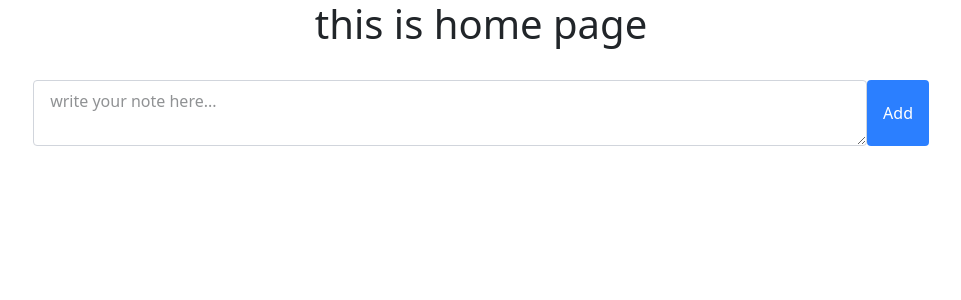
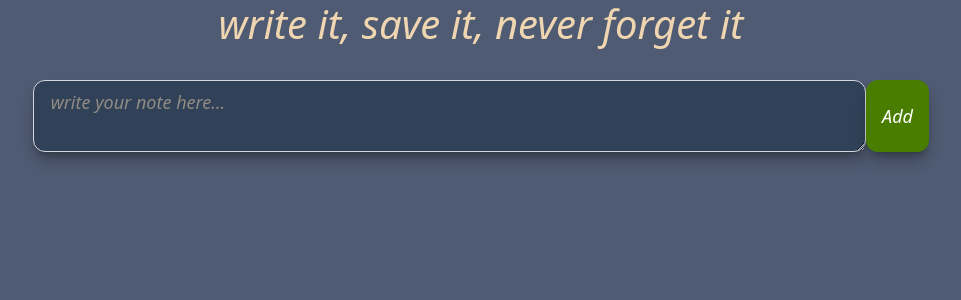
Before and after one commit to AshivaA/react-todolist, a React (Vite) app: page / in a window 1280 px wide. Shown: the top 300 px of the page, without its empty margins (159-1120 px from the left). Built offline with nearby package versions, Linux system fonts and the light colour scheme.

Commit message:
add more css style

```diff
--- a/src/App.jsx
+++ b/src/App.jsx
@@ -10,7 +10,7 @@ function App() {
 
 <div>
 
-  <h1>this is home page</h1>
+  <h1>write it, save it, never forget it</h1>
 
  <NotesManager />
 
--- a/src/index.css
+++ b/src/index.css
@@ -11,31 +11,33 @@
 
 
 .note-input {
-    @apply w-full border border-gray-300 rounded px-3 py-2;
+    @apply w-full border border-gray-300 rounded px-3 py-2  ;
+
+    @apply bg-slate-700 rounded-xl shadow-lg shadow-black/30;
 
 }
 
 .add-btn {
-  @apply bg-blue-500 text-white px-4 py-2 rounded;
+    @apply  bg-lime-700 rounded-xl shadow-lg shadow-black/30 text-white px-4 py-2 ;
 
 }
 
 
 .ul-box{
-  /* list-non removes the default bullet points from a list */
    @apply list-none p-0 m-0 w-full;
 
 }
 
 
 .li-box{
-    @apply w-full border border-gray-300 rounded p-3 mb-3;
+    @apply w-full border border-gray-300 rounded p-3 mb-3  ;
+
+    @apply bg-slate-600 rounded-xl shadow-lg shadow-black/30;
 
 }
 
 
 .li-input {
-/* search word-break in Tailwind to wrap long notes to the next line.*/
   @apply break-all;
 
 }
@@ -49,18 +51,19 @@
 
 
 .edit-btn {
-  @apply  bg-blue-500 text-white px-4 py-2 rounded  mr-1;
+   @apply  bg-lime-700 rounded-xl shadow-lg shadow-black/30 text-white px-4 py-2 ;
 
 }
 
 
 .save-btn {
-  @apply  bg-blue-500 text-white px-4 py-2 rounded  mr-1;
+    @apply  bg-lime-700 rounded-xl shadow-lg shadow-black/30 text-white px-4 py-2 ;
 
 }
 
 .delete-btn {
-  @apply  bg-blue-500 text-white px-4 py-2 rounded;
+  @apply  bg-red-500 rounded-xl shadow-lg shadow-black/30 text-white px-4 py-2 ;
+
 }
 
 
@@ -68,6 +71,11 @@
 /* i keep this original css------------------------------------------------- */
 body {
   margin: 0;
+ background-color: rgb(79, 91, 114);
+  font-style: oblique;
+  font-size: large;
+  color: rgb(240, 213, 177);
+
 }
 
 #root {
```
